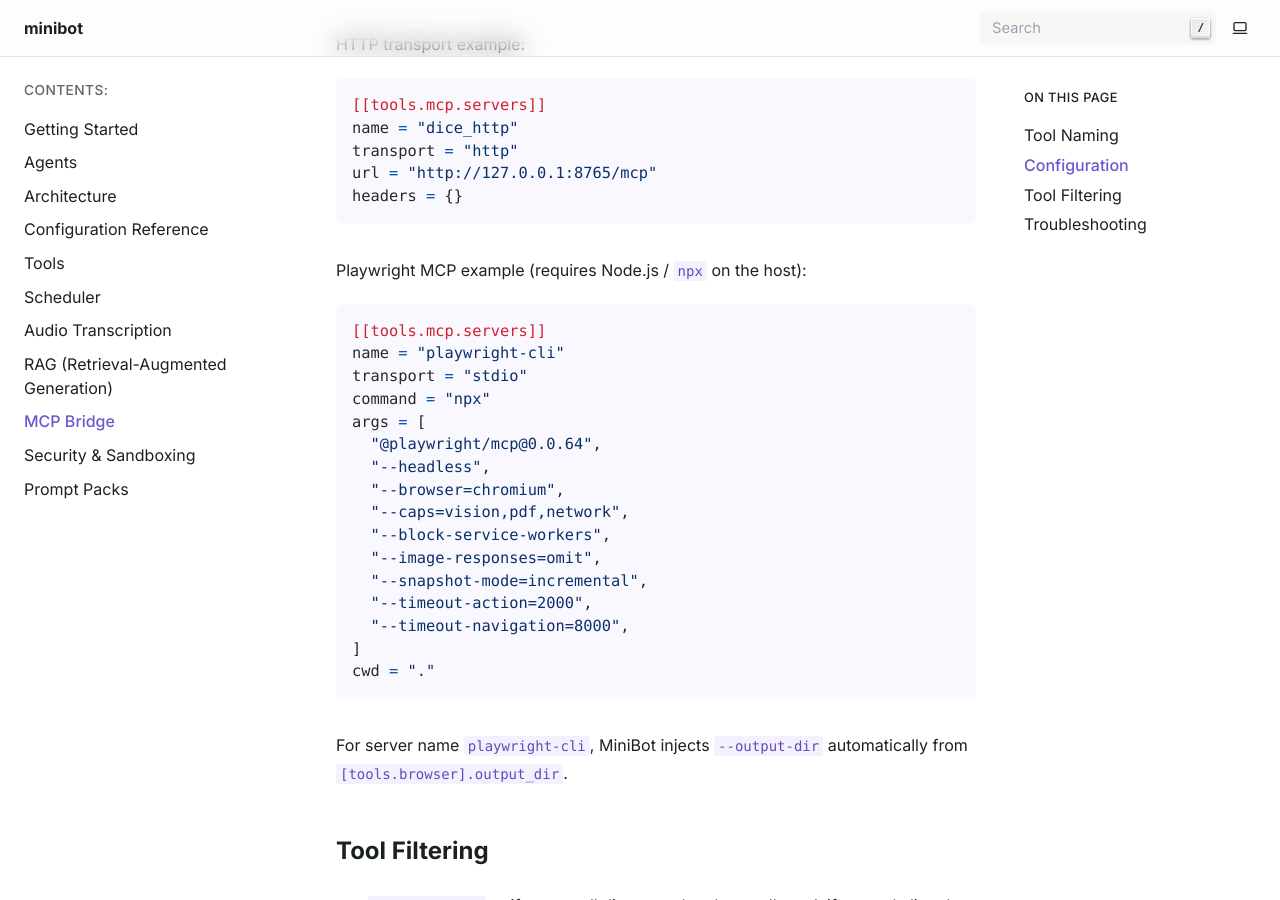
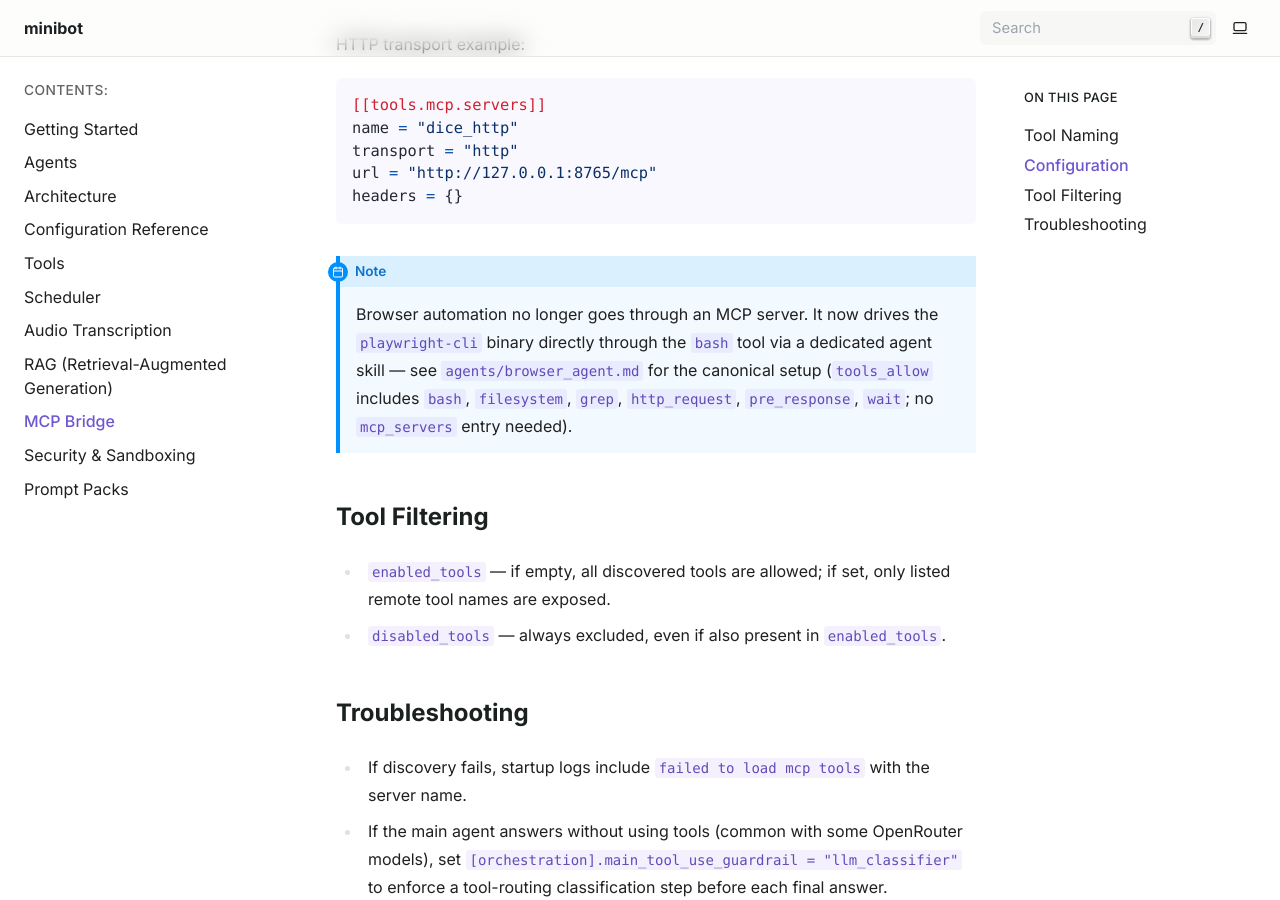
Before and after one commit to sonic182/minibot, a Sphinx documentation site: the page built from docs/mcp.rst, in a window 1280 px wide and 900 px high, scrolled down 1187 px. Built offline with Sphinx 7.4.7, drawn with Linux system fonts in a browser that asks for light colours.

Commit message:
sync docs with latest stuffs

```diff
--- a/docs/config.rst
+++ b/docs/config.rst
@@ -100,6 +100,9 @@ Tool Configuration
    * - ``[tools.bash]``
      - ``BashToolConfig``
      - ``enabled``, timeout/output limits, parent environment and allowlist policy
+   * - ``[tools.tool_output_spill]``
+     - ``ToolOutputSpillConfig``
+     - ``enabled``, ``spill_after_chars``, ``preview_chars``, ``subdir``, ``exclude_tools``; applies to every tool result (not just ``http_request``)
    * - ``[tools.apply_patch]``
      - ``ApplyPatchToolConfig``
      - ``enabled``, ``restrict_to_workspace``, ``workspace_root``, ``allow_outside_workspace``, ``max_patch_bytes``
@@ -158,6 +161,9 @@ Tool Config Models
 .. autoclass:: minibot.adapters.config.schema.BashToolConfig
    :no-members:
 
+.. autoclass:: minibot.adapters.config.schema.ToolOutputSpillConfig
+   :no-members:
+
 .. autoclass:: minibot.adapters.config.schema.ApplyPatchToolConfig
    :no-members:
 
--- a/docs/mcp.rst
+++ b/docs/mcp.rst
@@ -51,29 +51,13 @@ HTTP transport example:
    url = "http://127.0.0.1:8765/mcp"
    headers = {}
 
-Playwright MCP example (requires Node.js / ``npx`` on the host):
+.. note::
 
-.. code-block:: toml
-
-   [[tools.mcp.servers]]
-   name = "playwright-cli"
-   transport = "stdio"
-   command = "npx"
-   args = [
-     "@playwright/mcp@0.0.64",
-     "--headless",
-     "--browser=chromium",
-     "--caps=vision,pdf,network",
-     "--block-service-workers",
-     "--image-responses=omit",
-     "--snapshot-mode=incremental",
-     "--timeout-action=2000",
-     "--timeout-navigation=8000",
-   ]
-   cwd = "."
-
-For server name ``playwright-cli``, MiniBot injects ``--output-dir`` automatically
-from ``[tools.browser].output_dir``.
+   Browser automation no longer goes through an MCP server. It now drives the
+   ``playwright-cli`` binary directly through the ``bash`` tool via a dedicated
+   agent skill — see ``agents/browser_agent.md`` for the canonical setup
+   (``tools_allow`` includes ``bash``, ``filesystem``, ``grep``, ``http_request``,
+   ``pre_response``, ``wait``; no ``mcp_servers`` entry needed).
 
 Tool Filtering
 --------------
--- a/docs/scheduler.rst
+++ b/docs/scheduler.rst
@@ -19,7 +20,10 @@ How It Works
 ------------
 
 - **One-time**: the bot injects the prompt at the scheduled time as if you sent it.
-- **Recurring**: interval-based; the job re-schedules itself after each run.
+- **Recurring**: either fixed-interval (``recurrence_type = "interval"``) or cron-based
+  (``recurrence_type = "cron"`` with a standard 5-field ``recurrence_cron_expression``,
+  evaluated with `croniter <https://github.com/kiorky/croniter>`_); the model picks the
+  right recurrence from your phrasing, and the job re-schedules itself after each run.
 - Jobs survive restarts — they are stored in SQLite and polled on startup.
 - The minimum recurrence interval is ``scheduler.prompts.min_recurrence_interval_seconds`` (default: ``60`` seconds).
 
--- a/docs/tools.rst
+++ b/docs/tools.rst
@@ -152,6 +152,11 @@ Runtime Notes
 
 - Tool defaults are defined in ``minibot.adapters.config.schema`` and configured in ``config.toml``.
 - ``[tools.file_storage]`` is the shared managed-file root used by file, grep, HTTP spillover, and audio tools.
+- ``[tools.tool_output_spill]`` generalizes spillover to every tool binding (main agent, delegated
+  agents, and task workers), not just ``http_request``: an oversized result is swapped for a preview
+  plus a managed-file pointer the agent can read back with ``grep``, ``code_read``, ``read_file``, or
+  ``bash``. Tools in ``exclude_tools`` (``bash``, ``http_request``, ``pre_response`` by default) are
+  skipped since they already manage their own output size.
 - ``[tools.audio_transcription]`` requires the ``stt`` extra: ``poetry install --extras stt``.
 - ``[tools.mcp]`` requires the ``mcp`` extra: ``poetry install --extras mcp``.
 - ``[tools.tasks]`` requires the ``rabbitmq`` extra and ``[rabbitmq].enabled = true``.
```
Also changed, not shown: other parts of docs/scheduler.rst (+1 -0 lines), README.md (+2 -1 lines), docs/agents.rst (+15 -6 lines).
